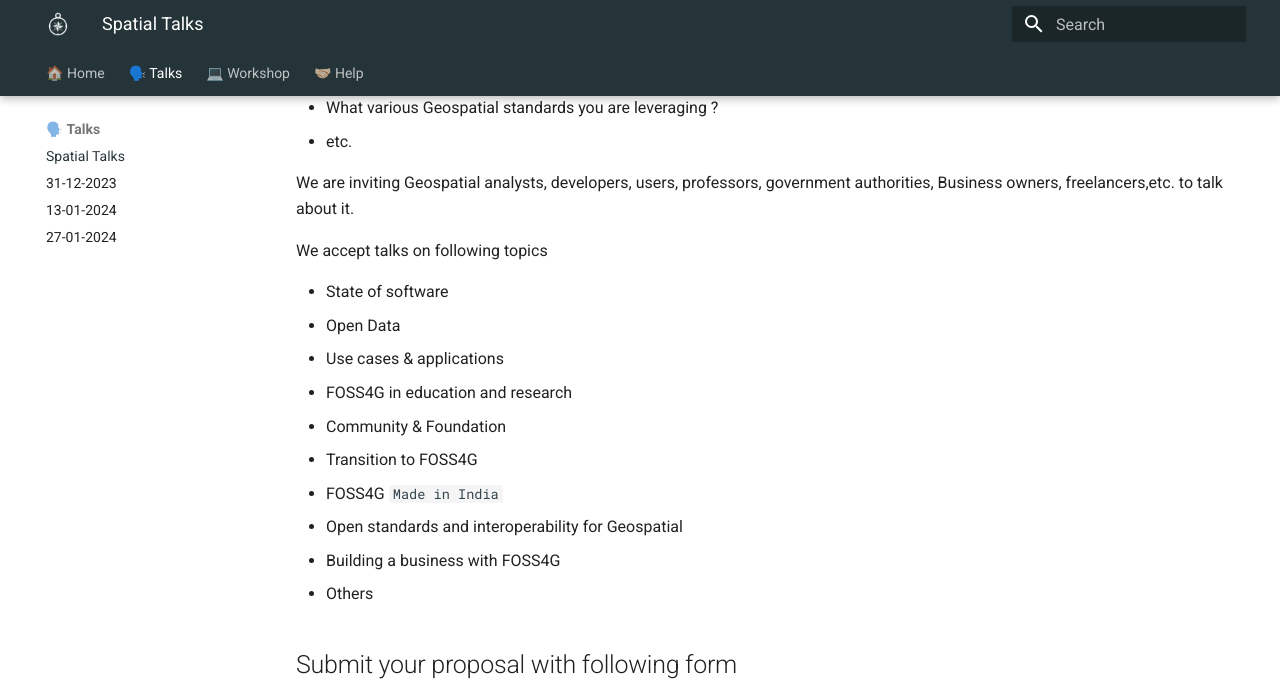
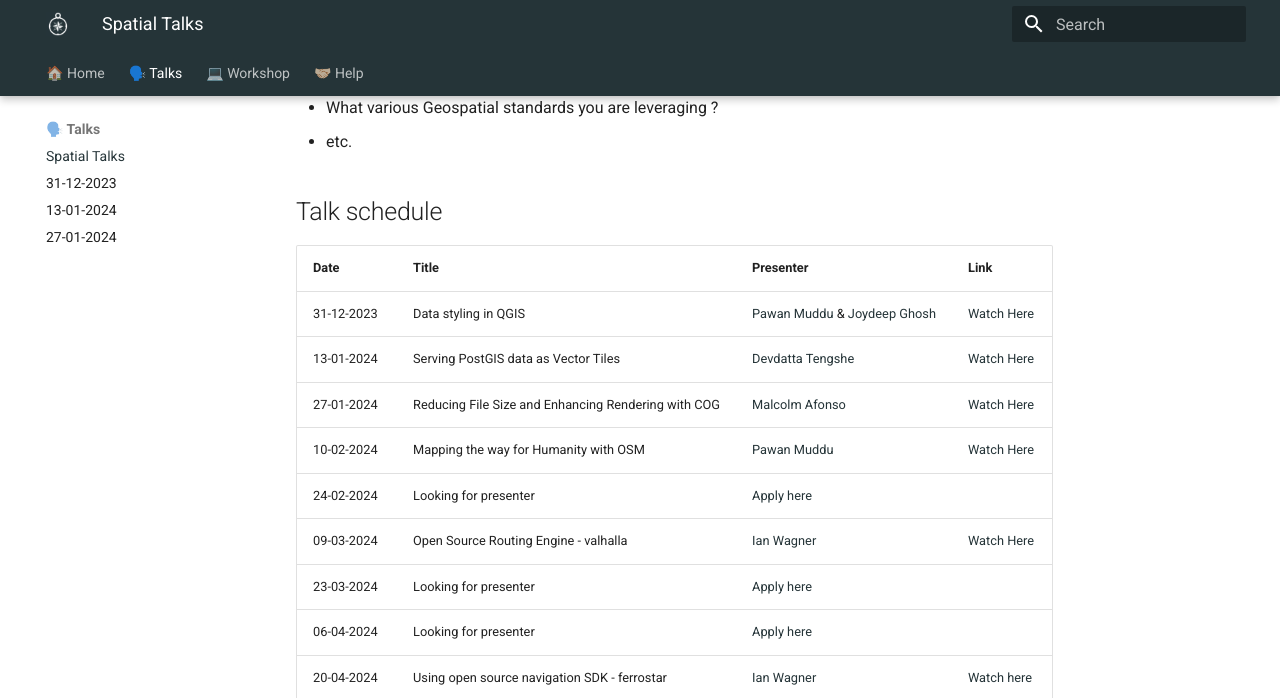
Before and after one commit to geobharat/geobharat, an MkDocs documentation site: the page built from docs/pages/talks/index.md, in a window 1280 px wide and 1400 px high, scrolled down 254 px. Shown: the top 698 px of the window. Built offline with MkDocs 1.6.1 and Material for MkDocs 9.7.7, drawn with Linux system fonts in a browser that asks for light colours; some of the changed text lies outside the part shown; grey boxes are pictures that could not be loaded.

Commit message:
updated talks index with table

```diff
--- a/docs/pages/talks/index.md
+++ b/docs/pages/talks/index.md
@@ -9,6 +9,38 @@ If you are doing something amazing in Geospatial domain, we want to hear it. Let
 - How are you implementing various open source Geospatial products ?
 - What various Geospatial standards you are leveraging ?
 - etc.
+
+## Talk schedule
+
+| Date      | Title                          | Presenter | Link
+| ----------- | ------------------------------------ | ------------ | --------------------- |
+| 31-12-2023       | Data styling in QGIS  | [Pawan Muddu](https://www.linkedin.com/in/pawan-muddu-61716534/) & [Joydeep Ghosh](https://www.linkedin.com/in/joydeep-ghosh-6149251b9/) | [Watch Here](https://geobharat.github.io/pages/talks/31-12-2023/) |
+| 13-01-2024       | Serving PostGIS data as Vector Tiles  | [Devdatta Tengshe](https://www.linkedin.com/in/devdattat/) | [Watch Here](https://geobharat.github.io/pages/talks/13-01-2024/) |
+| 27-01-2024       | Reducing File Size and Enhancing Rendering with COG  | [Malcolm Afonso](https://www.linkedin.com/in/malcolm-afonso-70024bb7/) | [Watch Here](https://geobharat.github.io/pages/talks/27-01-2024/) |
+| 10-02-2024       | Mapping the way for Humanity with OSM  | [Pawan Muddu](https://www.linkedin.com/in/pawan-muddu-61716534/) | [Watch Here](https://www.youtube.com/watch?v=Qd_LgCK4tpY) |
+| 24-02-2024       | Looking for presenter  | [Apply here](hhttps://forms.gle/HBpPZBMHHctz2qF47) |
+| 09-03-2024       | Open Source Routing Engine - valhalla  | [Ian Wagner](https://www.linkedin.com/in/ian-w-wagner/) | [Watch Here](https://www.youtube.com/watch?v=FpyEld_CImo) |
+| 23-03-2024       | Looking for presenter  | [Apply here](hhttps://forms.gle/HBpPZBMHHctz2qF47) |
+| 06-04-2024       | Looking for presenter  | [Apply here](hhttps://forms.gle/HBpPZBMHHctz2qF47) |
+| 20-04-2024       | Using open source navigation SDK - ferrostar | [Ian Wagner](https://www.linkedin.com/in/ian-w-wagner/) | [Watch here](https://www.youtube.com/watch?v=8PuWu_Pi2sk) |
+| 04-05-2024       | Looking for presenter  | [Apply here](hhttps://forms.gle/HBpPZBMHHctz2qF47) |
+| 18-05-2024       | Looking for presenter  | [Apply here](hhttps://forms.gle/HBpPZBMHHctz2qF47) |
+| 01-06-2024       | Looking for presenter  | [Apply here](hhttps://forms.gle/HBpPZBMHHctz2qF47) |
+| 15-06-2024       | Modern Geospatial formats  | [Ian Wagner](https://www.linkedin.com/in/ian-w-wagner/) | [Watch here](https://www.youtube.com/watch?v=KTruf6aJ5UM) |
+| 29-06-2024       | Looking for presenter  | [Apply here](hhttps://forms.gle/HBpPZBMHHctz2qF47) |
+| 13-07-2024       | Looking for presenter  | [Apply here](hhttps://forms.gle/HBpPZBMHHctz2qF47) |
+| 27-07-2024       | Looking for presenter  | [Apply here](hhttps://forms.gle/HBpPZBMHHctz2qF47) |
+| 10-08-2024       | Looking for presenter  | [Apply here](hhttps://forms.gle/HBpPZBMHHctz2qF47) |
+| 24-08-2024       | Looking for presenter  | [Apply here](hhttps://forms.gle/HBpPZBMHHctz2qF47) |
+| 07-09-2024       | Looking for presenter  | [Apply here](hhttps://forms.gle/HBpPZBMHHctz2qF47) |
+| 21-09-2024       | Looking for presenter  | [Apply here](hhttps://forms.gle/HBpPZBMHHctz2qF47) |
+| 05-10-2024       | Looking for presenter  | [Apply here](hhttps://forms.gle/HBpPZBMHHctz2qF47) |
+| 19-10-2024       | Looking for presenter  | [Apply here](hhttps://forms.gle/HBpPZBMHHctz2qF47) |
+| 02-11-2024       | Looking for presenter  | [Apply here](hhttps://forms.gle/HBpPZBMHHctz2qF47) |
+| 16-11-2024       | Looking for presenter  | [Apply here](hhttps://forms.gle/HBpPZBMHHctz2qF47) |
+| 30-11-2024       | Looking for presenter  | [Apply here](hhttps://forms.gle/HBpPZBMHHctz2qF47) |
+| 14-12-2024       | Looking for presenter  | [Apply here](hhttps://forms.gle/HBpPZBMHHctz2qF47) |
+| 28-12-2024       | Looking for presenter  | [Apply here](hhttps://forms.gle/HBpPZBMHHctz2qF47) |
 
 
 We are inviting Geospatial analysts, developers, users, professors, government authorities, Business owners, freelancers,etc. to talk about it.
--- a/mkdocs.yml
+++ b/mkdocs.yml
@@ -26,6 +26,7 @@ nav:
 
 markdown_extensions:
   - meta
+  - tables
 
 extra:
   social:
@@ -40,6 +41,9 @@ extra:
   variables:
     - ytwidth : 1000
     - ytheight : 1000
+  analytics:
+    provider: google
+    property: G-3B75HL0FJ9
 
 extra_css:
   - stylesheets/extra.css
```
Also changed, not shown: docs/pages/talks/13-01-2024.md (+6 -1 lines).
